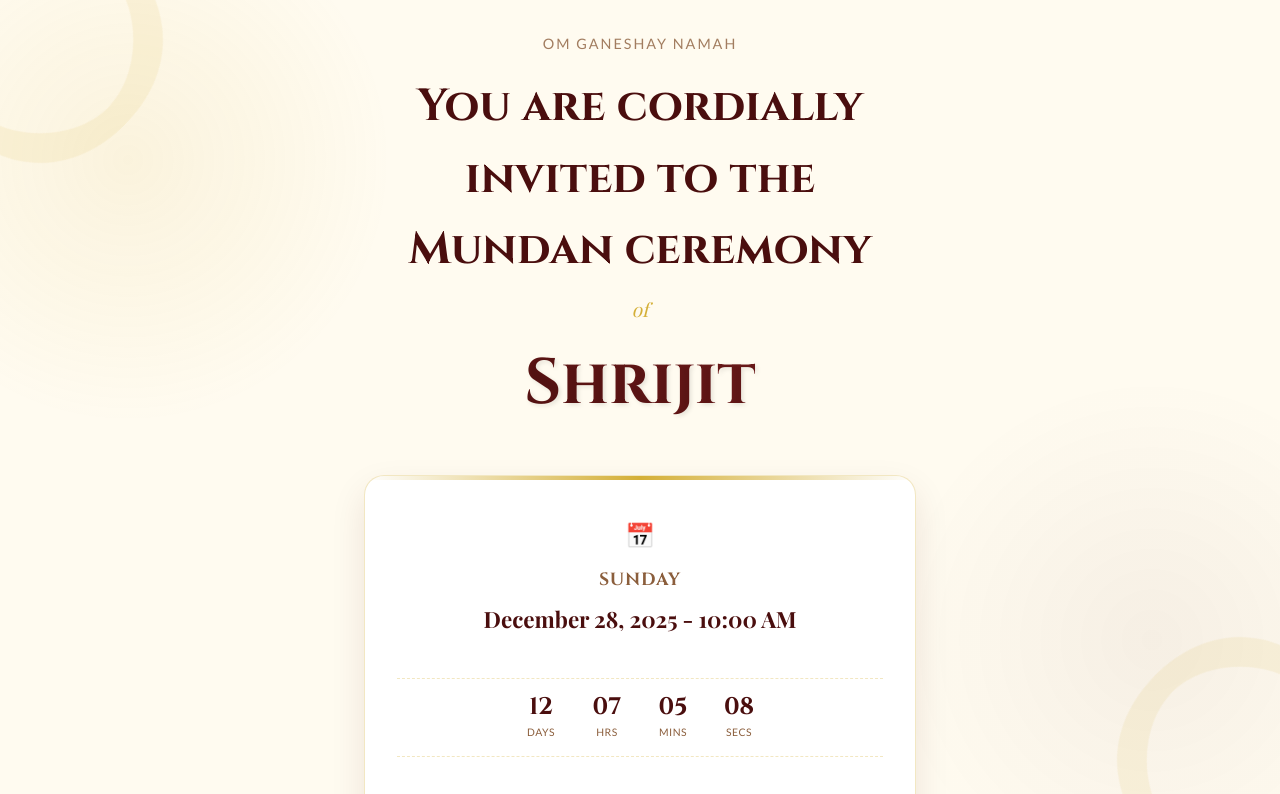
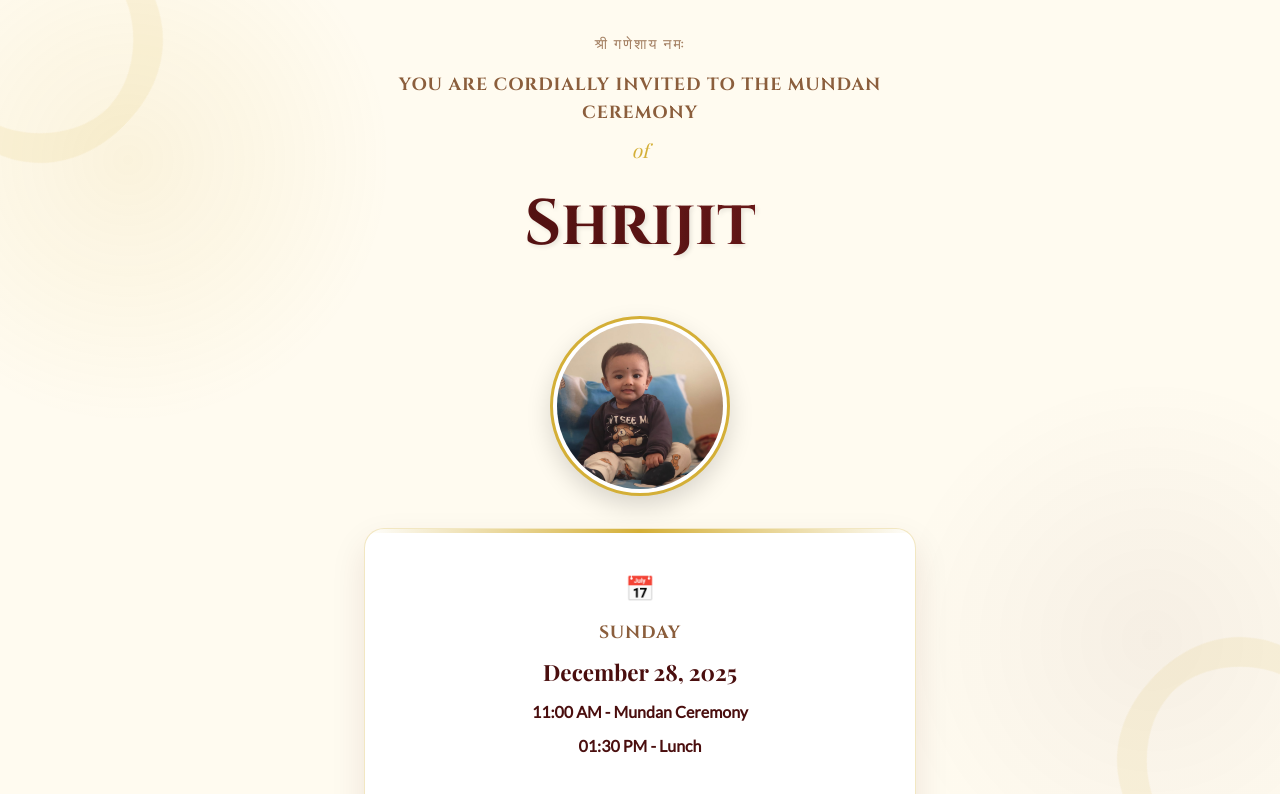
Before and after one commit to aditya-pathak/ShrijitJawla, a plain HTML site: page index.html in a window 1280 px wide. Shown: the top 794 px of the page. Drawn offline with nearby package versions, Linux system fonts and the light colour scheme; a web font is replaced by a local one.

Commit message:
Added photo Corrected timer

```diff
--- a/index.html
+++ b/index.html
@@ -27,18 +27,24 @@
     <main class="container">
         <header class="hero fade-in">
             <div class="ornament-top"></div>
-            <p class="greeting">Om Ganeshay Namah</p>
-            <h1>You are cordially invited to the Mundan ceremony</h1>
+            <p class="greeting">श्री गणेशाय नमः</p>
+            <h3>You are cordially invited to the Mundan ceremony</h3>
             <p class="sub-heading">of</p>
             <h2 class="name">Shrijit</h2>
         </header>
+
+        <div class="profile-image-container fade-in delay-0-5">
+            <img src="Shrijit.jpg" alt="Shrijit" class="profile-image">
+        </div>
 
         <section class="details-card fade-in delay-1">
             <div class="event-details">
                 <div class="detail-item">
                     <span class="icon">📅</span>
                     <h3>Sunday</h3>
-                    <p class="date">December 28, 2025 - 10:00 AM</p>
+                    <p class="date">December 28, 2025</p>
+                    <h4>11:00 AM - Mundan Ceremony</h4>
+                    <h4>01:30 PM - Lunch</h4>
                 </div>
 
                 <div class="countdown" id="countdown">
--- a/script.js
+++ b/script.js
@@ -35,7 +35,7 @@ document.addEventListener('DOMContentLoaded', () => {
     }
 
     // Countdown Timer Logic
-    const countdownDate = new Date("December 28, 2025 00:00:00").getTime();
+    const countdownDate = new Date("December 28, 2025 11:00:00").getTime();
 
     const updateCountdown = () => {
         const now = new Date().getTime();
--- a/style.css
+++ b/style.css
@@ -110,6 +110,7 @@ h1 {
     color: var(--text-primary);
     background: linear-gradient(45deg, var(--text-primary), #7a1e1e);
     -webkit-background-clip: text;
+    background-clip: text;
     -webkit-text-fill-color: transparent;
     margin-top: 0.5rem;
     text-shadow: 2px 2px 4px rgba(0, 0, 0, 0.1);
@@ -276,6 +277,31 @@ h3 {
     }
 }
 
+.delay-0-5 {
+    animation-delay: 0.15s;
+}
+
+/* Profile Image */
+.profile-image-container {
+    width: 180px;
+    height: 180px;
+    margin: 0rem auto 2rem;
+    border-radius: 50%;
+    border: 3px solid var(--accent-gold);
+    box-shadow: 0 10px 25px rgba(0, 0, 0, 0.15);
+    overflow: hidden;
+    background: var(--card-bg);
+    padding: 4px;
+}
+
+.profile-image {
+    width: 100%;
+    height: 100%;
+    object-fit: cover;
+    border-radius: 50%;
+    display: block;
+}
+
 /* Media Queries for Desktop Polish */
 @media (min-width: 768px) {
     .container {
```
Also changed, not shown: Shrijit.jpg (added).
